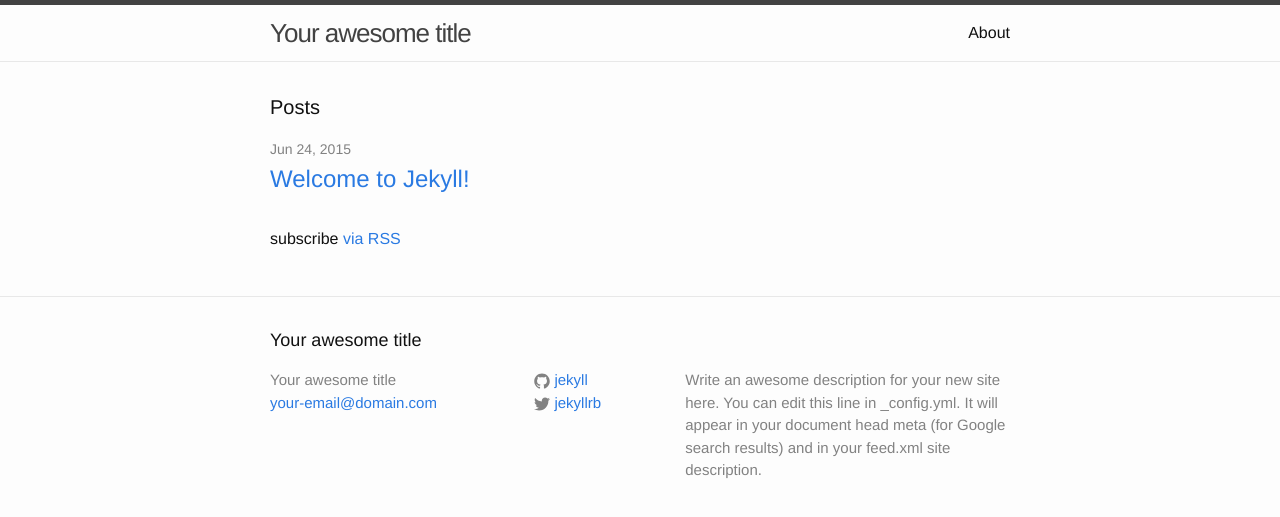
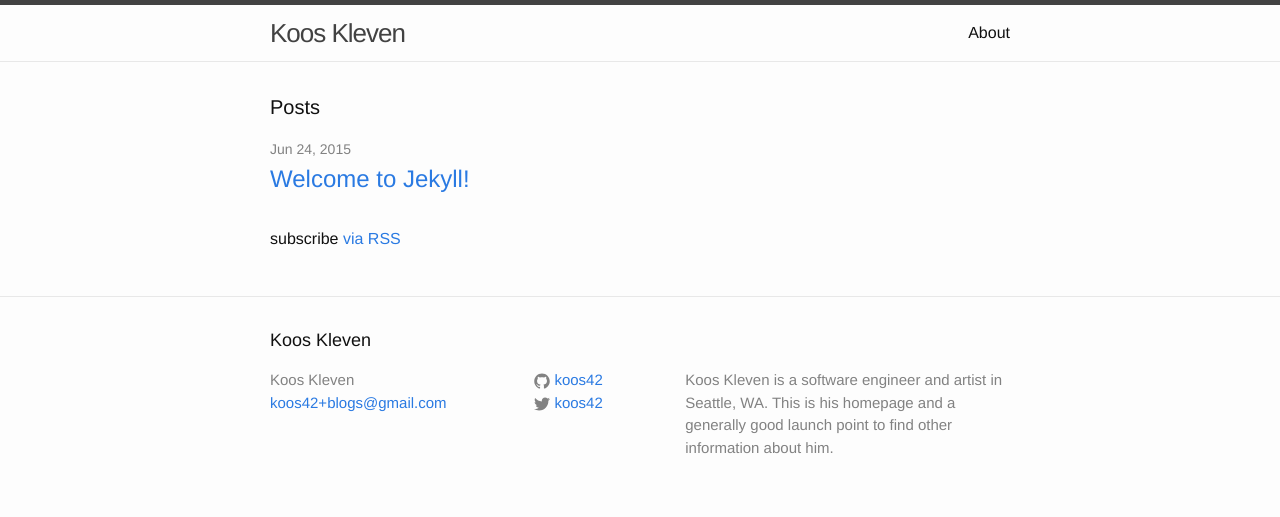
Before and after one commit to koos42/koos42.github.io, a Jekyll site: the page built from index.html, in a window 1280 px wide. Shown: the top 517 px of the page. Built offline with Jekyll 4.4.1, drawn with Linux system fonts in a browser that asks for light colours.

Commit message:
update config

```diff
--- a/_config.yml
+++ b/_config.yml
@@ -1,14 +1,13 @@
 # Site settings
-title: Your awesome title
-email: your-email@domain.com
-description: > # this means to ignore newlines until "baseurl:"
-  Write an awesome description for your new site here. You can edit this
-  line in _config.yml. It will appear in your document head meta (for
-  Google search results) and in your feed.xml site description.
+title: Koos Kleven
+email: koos42+blogs@gmail.com
+description: >
+  Koos Kleven is a software engineer and artist in Seattle, WA. This is his
+  homepage and a generally good launch point to find other information about him.
 baseurl: "" # the subpath of your site, e.g. /blog/
 url: "http://yourdomain.com" # the base hostname & protocol for your site
-twitter_username: jekyllrb
-github_username:  jekyll
+twitter_username: koos42
+github_username:  koos42
 
 # Build settings
 markdown: kramdown
```
